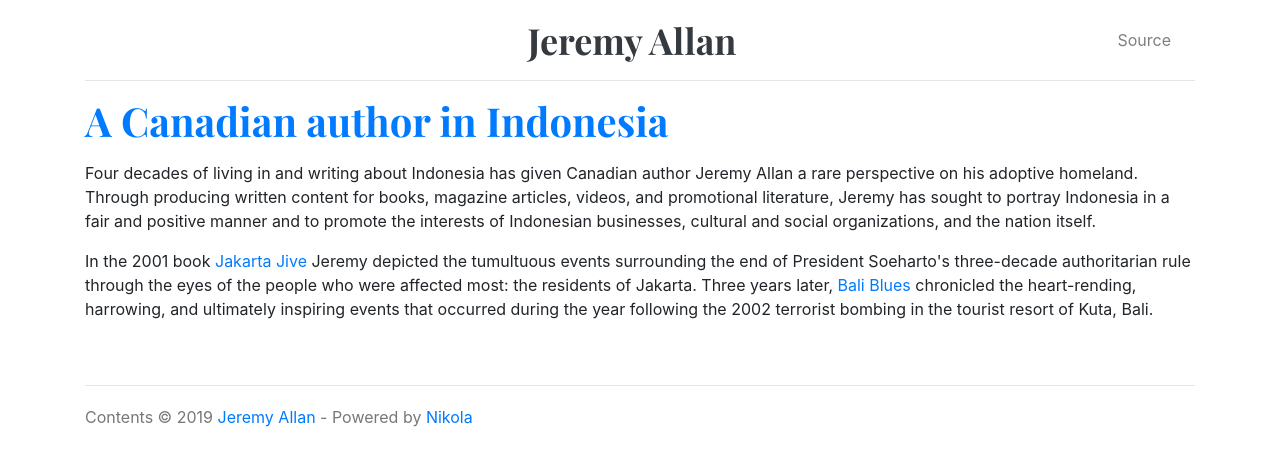
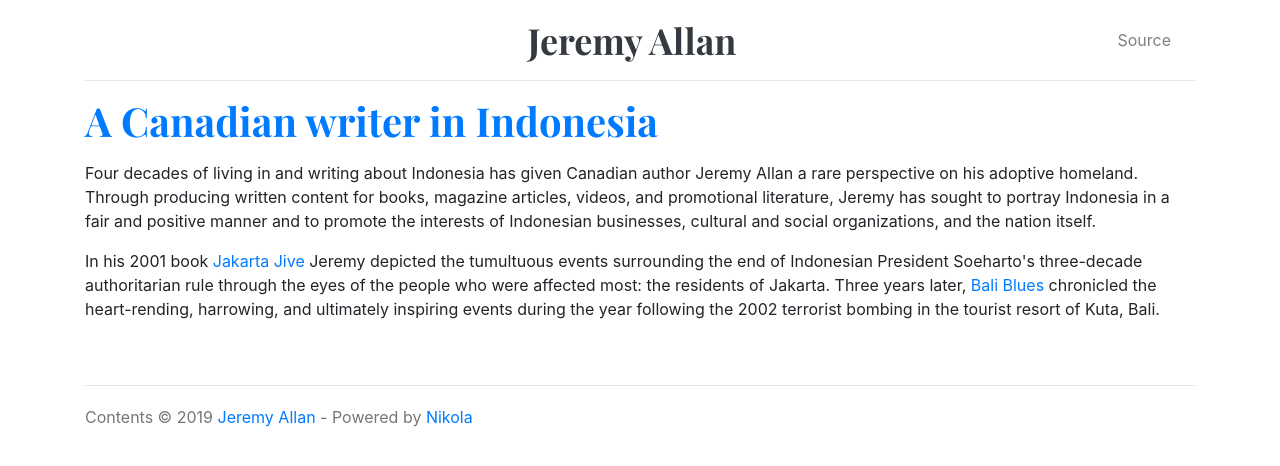
Before and after one commit to jallanxjallan/jeremyallan, a plain HTML site: page pages/home/index.html in a window 1280 px wide. Drawn offline with nearby package versions, Linux system fonts and the light colour scheme.

Commit message:
Nikola auto commit.
Source commit: ad376e6f14767c772ec0f792da176c8ea6ba94a6
Nikola version: 8.0.3

```diff
--- a/pages/home/index.html
+++ b/pages/home/index.html
@@ -4,7 +4,7 @@
 <meta charset="utf-8">
 <meta name="description" content="Books and other published materials of a Canadian author living in Indonesia.">
 <meta name="viewport" content="width=device-width, initial-scale=1">
-<title>A Canadian author in Indonesia | Jeremy Allan</title>
+<title>A Canadian writer in Indonesia | Jeremy Allan</title>
 <link href="../../assets/css/all-nocdn.css" rel="stylesheet" type="text/css">
 <link href="https://fonts.googleapis.com/css?family=Playfair+Display:700,900" rel="stylesheet">
 <meta name="theme-color" content="#5670d4">
@@ -12,11 +12,11 @@
 <link rel="canonical" href="http://jeremyallan.com/pages/home/">
 <!--[if lt IE 9]><script src="../../assets/js/html5.js"></script><![endif]--><meta name="author" content="Jeremy Allan">
 <meta property="og:site_name" content="Jeremy Allan">
-<meta property="og:title" content="A Canadian author in Indonesia">
+<meta property="og:title" content="A Canadian writer in Indonesia">
 <meta property="og:url" content="http://jeremyallan.com/pages/home/">
 <meta property="og:description" content="Books and other published materials of a Canadian author living in Indonesia.">
 <meta property="og:type" content="article">
-<meta property="article:published_time" content="2019-11-24T12:49:33+07:00">
+<meta property="article:published_time" content="2019-11-24T20:21:49+07:00">
 </head>
 <body>
 <a href="#content" class="sr-only sr-only-focusable">Skip to main content</a>
@@ -62,15 +62,15 @@
 
 
 
-<article class="post-text storypage" itemscope="itemscope" itemtype="http://schema.org/Article"><header><h1 class="p-name entry-title" itemprop="headline name"><a href="." class="u-url">A Canadian author in Indonesia</a></h1>
+<article class="post-text storypage" itemscope="itemscope" itemtype="http://schema.org/Article"><header><h1 class="p-name entry-title" itemprop="headline name"><a href="." class="u-url">A Canadian writer in Indonesia</a></h1>
 
 
 
     </header><div class="e-content entry-content" itemprop="articleBody text">
     <div>
 <p>Four decades of living in and writing about Indonesia has given Canadian author Jeremy Allan a rare perspective on his adoptive homeland. Through producing written content for books, magazine articles, videos, and promotional literature, Jeremy has sought to portray Indonesia in a fair and positive manner and to promote the interests of Indonesian businesses, cultural and social organizations, and the nation itself.</p>
-<p>In the 2001 book  <a href="../books/jakarta_jive/">Jakarta Jive </a> Jeremy depicted the tumultuous events surrounding the end of President Soeharto's three-decade authoritarian rule  through the eyes of the people who were affected most: the residents of Jakarta. Three years later,  <a href="../books/bali_blues/">Bali Blues</a> chronicled the heart-rending, harrowing, and
-ultimately inspiring events that occurred during the year following the 2002 terrorist bombing in the tourist resort of Kuta, Bali.   </p>
+<p>In his 2001 book  <a href="../books/jakarta_jive/">Jakarta Jive </a> Jeremy depicted the tumultuous events surrounding the end of Indonesian President Soeharto's three-decade authoritarian rule  through the eyes of the people who were affected most: the residents of Jakarta. Three years later,  <a href="../books/bali_blues/">Bali Blues</a> chronicled the heart-rending, harrowing, and
+ultimately inspiring events during the year following the 2002 terrorist bombing in the tourist resort of Kuta, Bali.   </p>
 </div>
     </div>
 
```
Also changed, not shown: 1 other file.
